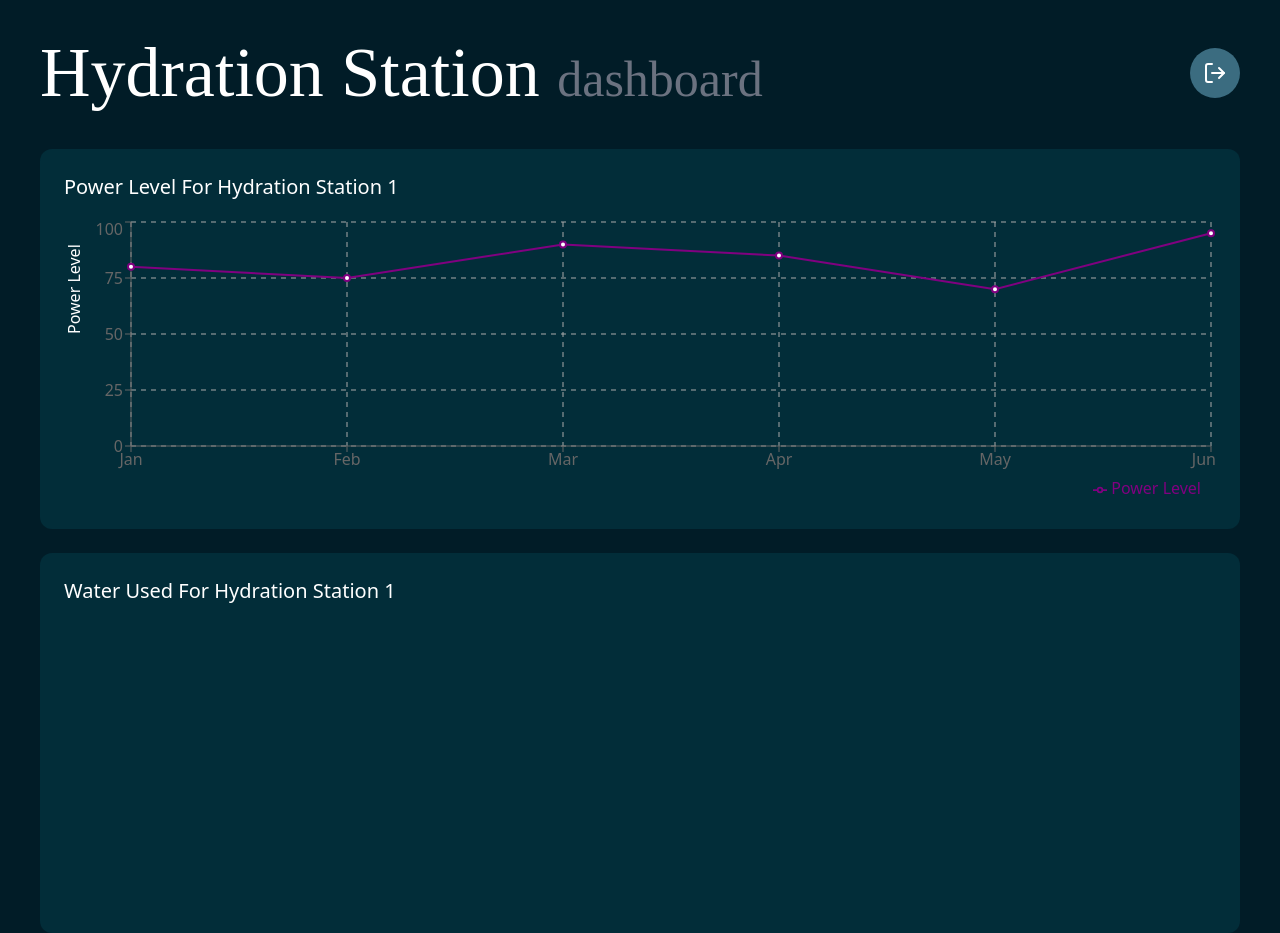
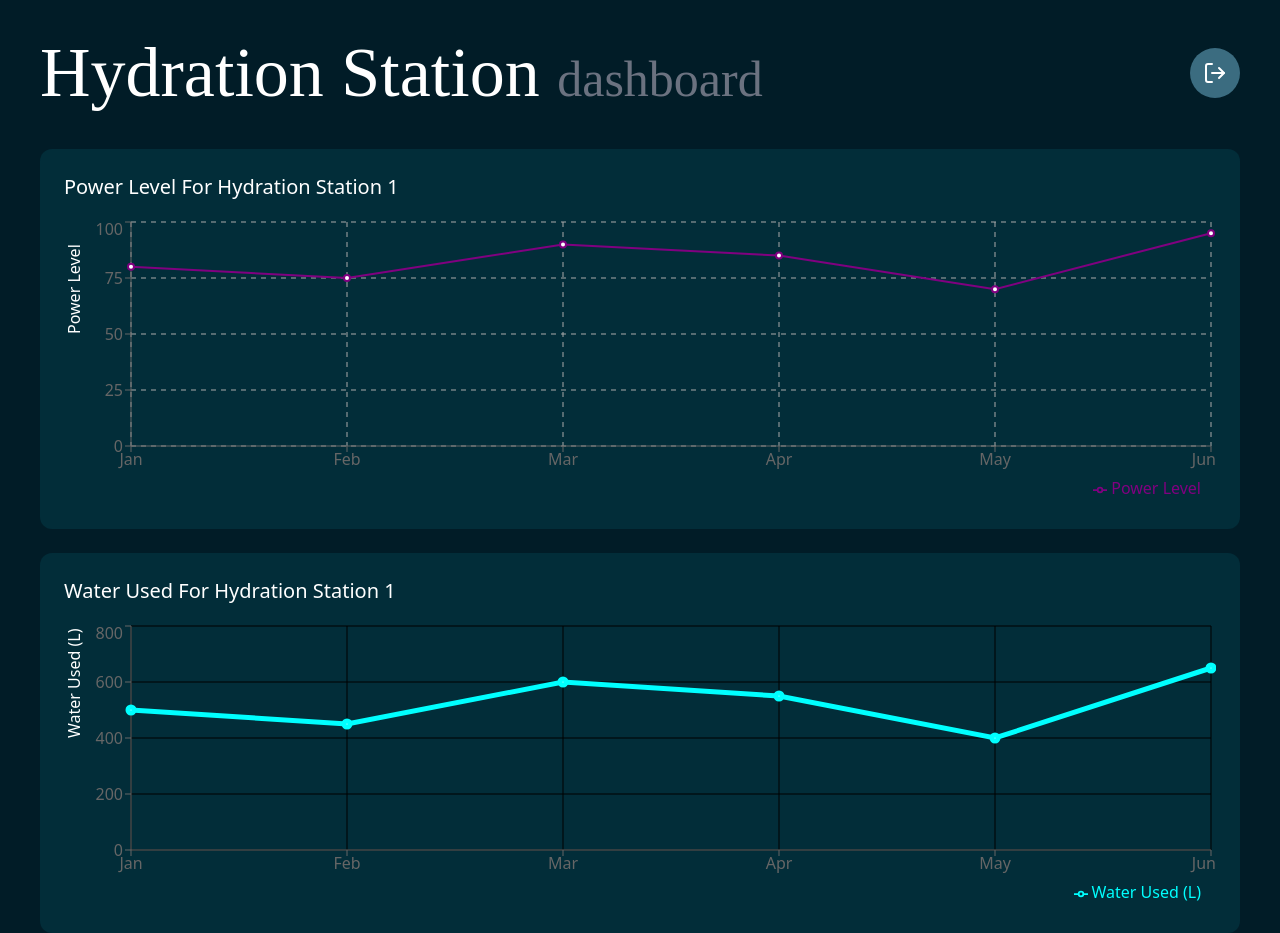
Before and after one commit to manyakaushal/hydrationstationdashboard, a React (Create React App) app in the folder frontend/: page /dashboard in a window 1280 px wide. Built offline with nearby package versions, Linux system fonts and the light colour scheme; some icons are missing.

Commit message:
added fake data to the second graph and changed some colors

```diff
--- a/frontend/src/pages/dashboard.tsx
+++ b/frontend/src/pages/dashboard.tsx
@@ -33,6 +33,14 @@ export default function Dashboard(){
         {month: "May", powerLevel: 70},
         {month: "Jun", powerLevel: 95},
     ]
+    const chartData2 = [
+        {month: "Jan", waterUsed: 500},
+        {month: "Feb", waterUsed: 450},
+        {month: "Mar", waterUsed: 600},
+        {month: "Apr", waterUsed: 550},
+        {month: "May", waterUsed: 400},
+        {month: "Jun", waterUsed: 650},
+    ]
     return(
         <div className='flex flex-col items-left justify-top min-h-screen bg-[#011C27]'>
             {/* HEADER */}
@@ -66,10 +74,20 @@ export default function Dashboard(){
                 <h2 className="text-white text-xl mb-4">
                 Water Used For Hydration Station 1
                 </h2>
-                <div className="h-72 w-full flex items-center justify-center text-gray-400">
-                {/* temp empty text */}
-                </div>
+                <div className="h-72 w-full">
+                <ResponsiveContainer width="100%" height="100%">
+                <LineChart data={chartData2}>
+                <CartesianGrid stroke="#000"/>
+                <Line dataKey="waterUsed" stroke="cyan" strokeWidth={5} name="Water Used (L)"/>
+                <XAxis dataKey="month" />
+                <YAxis width="auto" label={{ value: 'Water Used (L)', angle: -90, position: 'insideLeft', fill: 'white' }} />
+                <Legend align="right"/>
+                <Tooltip/>
+                <RechartsDevtools />
+                </LineChart>
+                </ResponsiveContainer>
             </div>
+        </div>
         </div>
         </div>
     )
```
